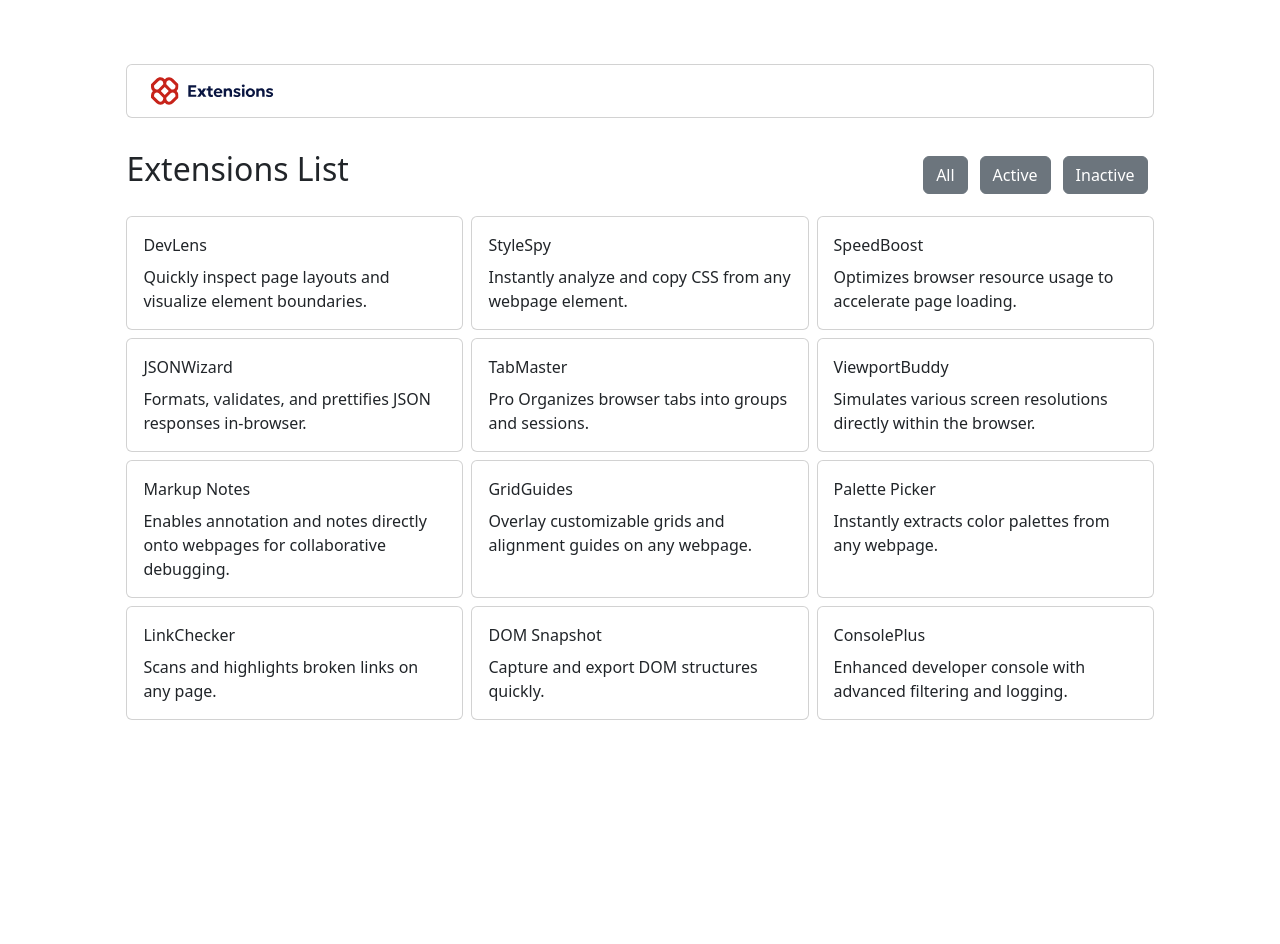
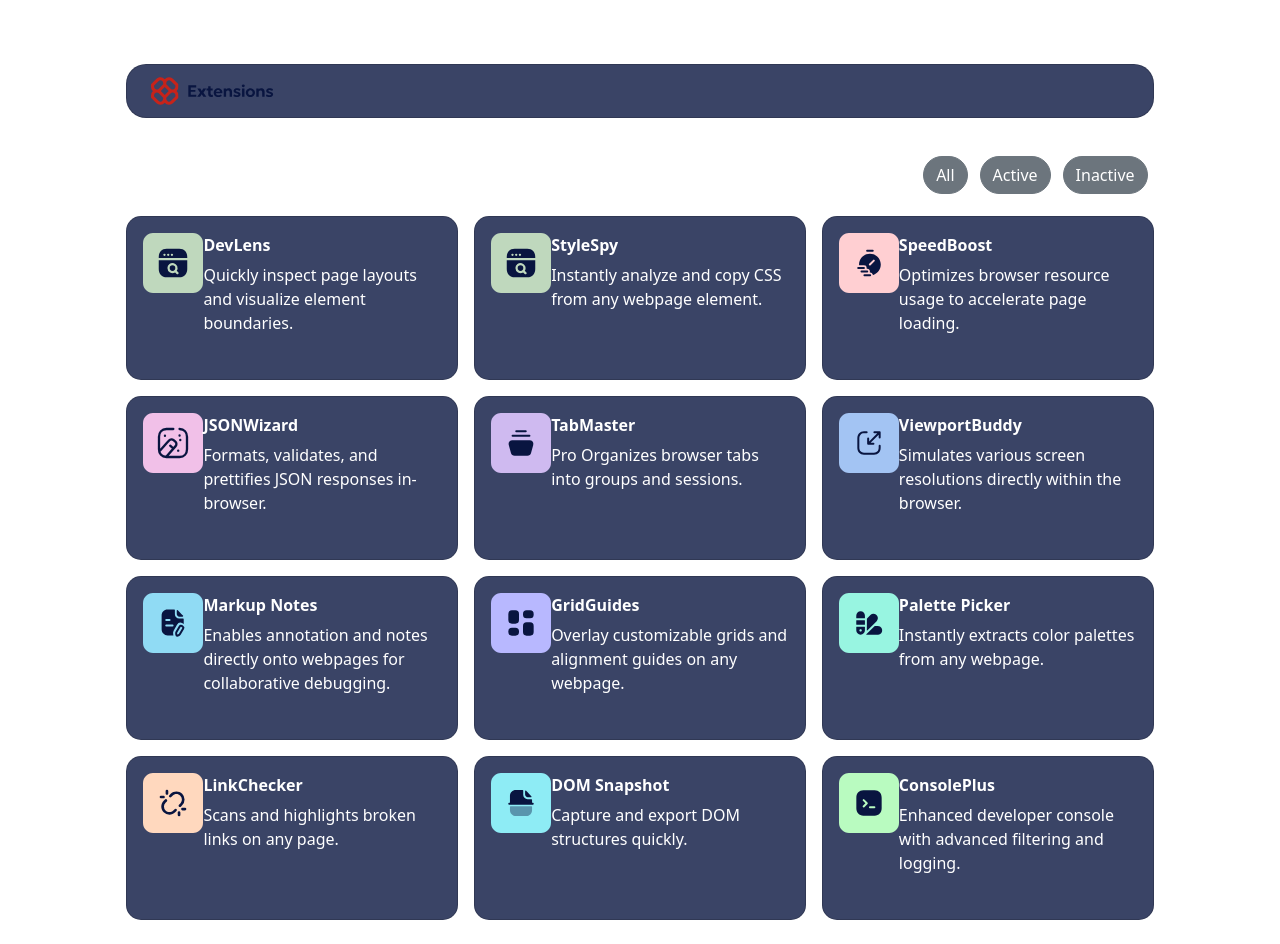
Before and after one commit to YrakovPavel/html-css-train, a Vue app: page / in a window 1280 px wide. Before the commit the page ends 800 px from the top, so only its background shows below. Built offline with nearby package versions, Linux system fonts and the light colour scheme.

Commit message:
work in progress

```diff
--- a/index.html
+++ b/index.html
@@ -6,7 +6,7 @@
     <meta name="viewport" content="width=device-width, initial-scale=1.0">
     <link href="/node_modules/bootstrap/dist/css/bootstrap.min.css" rel="stylesheet">
     <link href="/src/assets/main.css" rel="stylesheet">
-    <title>Vite App</title>
+    <title>Extension manager UI</title>
   </head>
   <body>
     <div id="app"></div>
--- a/src/App.vue
+++ b/src/App.vue
@@ -1,4 +1,81 @@
 <script setup lang="ts">
+import ExtensionComponent from "@/components/ExtensionComponent.vue";
+import type {Extension} from "@/types/Extension.ts";
+
+const extensionArray: Extension[] = [];
+
+extensionArray.push({
+  name: "DevLens",
+  description: "Quickly inspect page layouts and visualize element boundaries.",
+  image: "logo-devlens.svg",
+  is_deleted: false
+})
+extensionArray.push({
+  name: "StyleSpy",
+  description: "Instantly analyze and copy CSS from any webpage element.",
+  image: "logo-devlens.svg",
+  is_deleted: false
+})
+extensionArray.push({
+  name: "SpeedBoost",
+  description: "Optimizes browser resource usage to accelerate page loading.",
+  image: "logo-speed-boost.svg",
+  is_deleted: false
+})
+extensionArray.push({
+  name: "JSONWizard",
+  description: "Formats, validates, and prettifies JSON responses in-browser.",
+  image: "logo-json-wizard.svg",
+  is_deleted: false
+})
+extensionArray.push({
+  name: "TabMaster",
+  description: "Pro Organizes browser tabs into groups and sessions.",
+  image: "logo-tab-master-pro.svg",
+  is_deleted: false
+})
+extensionArray.push({
+  name: "ViewportBuddy",
+  description: "Simulates various screen resolutions directly within the browser.",
+  image: "logo-viewport-buddy.svg",
+  is_deleted: false
+})
+extensionArray.push({
+  name: "Markup Notes",
+  description: "Enables annotation and notes directly onto webpages for collaborative debugging.",
+  image: "logo-markup-notes.svg",
+  is_deleted: false
+})
+extensionArray.push({
+  name: "GridGuides",
+  description: "Overlay customizable grids and alignment guides on any webpage.",
+  image: "logo-grid-guides.svg",
+  is_deleted: false
+})
+extensionArray.push({
+  name: "Palette Picker",
+  description: "Instantly extracts color palettes from any webpage.",
+  image: "logo-palette-picker.svg",
+  is_deleted: false
+})
+extensionArray.push({
+  name: "LinkChecker",
+  description: "Scans and highlights broken links on any page.",
+  image: "logo-link-checker.svg",
+  is_deleted: false
+})
+extensionArray.push({
+  name: "DOM Snapshot",
+  description: "Capture and export DOM structures quickly.",
+  image: "logo-dom-snapshot.svg",
+  is_deleted: false
+})
+extensionArray.push({
+  name: "ConsolePlus",
+  description: "Enhanced developer console with advanced filtering and logging.",
+  image: "logo-console-plus.svg",
+  is_deleted: false
+})
 </script>
 
 <template>
@@ -19,78 +96,11 @@
           </div>
         </nav>
         <div class="all-elements">
-          <div class="card">
-            <div class="card-body">
-              <div class="card-title">DevLens</div>
-              <div class="card-text">Quickly inspect page layouts and visualize element boundaries.</div>
-            </div>
-          </div>
-          <div class="card">
-            <div class="card-body">
-              <div class="card-title">StyleSpy</div>
-              <div class="card-text"> Instantly analyze and copy CSS from any webpage element.</div>
-            </div>
-          </div>
-          <div class="card">
-            <div class="card-body">
-              <div class="card-title">SpeedBoost</div>
-              <div class="card-text">Optimizes browser resource usage to accelerate page loading. </div>
-            </div>
-          </div>
-          <div class="card">
-            <div class="card-body">
-              <div class="card-title">JSONWizard</div>
-              <div class="card-text">Formats, validates, and prettifies JSON responses in-browser.</div>
-            </div>
-          </div>
-          <div class="card">
-            <div class="card-body">
-              <div class="card-title">TabMaster</div>
-              <div class="card-text">Pro Organizes browser tabs into groups and sessions.</div>
-            </div>
-          </div>
-          <div class="card">
-            <div class="card-body">
-              <div class="card-title">ViewportBuddy</div>
-              <div class="card-text">Simulates various screen resolutions directly within the browser.</div>
-            </div>
-          </div>
-          <div class="card">
-            <div class="card-body">
-              <div class="card-title">Markup Notes</div>
-              <div class="card-text">Enables annotation and notes directly onto webpages for collaborative debugging.</div>
-            </div>
-          </div>
-          <div class="card">
-            <div class="card-body">
-              <div class="card-title">GridGuides</div>
-              <div class="card-text">Overlay customizable grids and alignment guides on any webpage.</div>
-            </div>
-          </div>
-          <div class="card">
-            <div class="card-body">
-              <div class="card-title">Palette Picker</div>
-              <div class="card-text">Instantly extracts color palettes from any webpage.</div>
-            </div>
-          </div>
-          <div class="card">
-            <div class="card-body">
-              <div class="card-title">LinkChecker</div>
-              <div class="card-text">Scans and highlights broken links on any page.</div>
-            </div>
-          </div>
-          <div class="card">
-            <div class="card-body">
-              <div class="card-title">DOM Snapshot</div>
-              <div class="card-text">Capture and export DOM structures quickly.</div>
-            </div>
-          </div>
-          <div class="card">
-            <div class="card-body">
-              <div class="card-title">ConsolePlus</div>
-              <div class="card-text">Enhanced developer console with advanced filtering and logging.</div>
-            </div>
-          </div>
+          <ExtensionComponent
+              v-for="(item, index) in extensionArray"
+              :extension="item"
+              :key="index">
+          </ExtensionComponent>
         </div>
       </div>
     </main>
@@ -98,5 +108,53 @@
 </template>
 
 <style scoped>
+.main-frame{
+  width: 100%;
+  height: 100%;
+  padding: 24px;
+}
 
+h2{
+  color: white;
+}
+
+header{
+  margin-bottom: 32px;
+  width: 100%;
+}
+
+.card-logo-image{
+  background-color: color-mix(in srgb, #091540, white 20%);
+  border-radius: 20px;
+}
+
+.logo-image{
+  margin-left: 24px;
+  margin-bottom: 12px;
+  margin-top: 12px;
+  width: 12%;
+}
+
+nav{
+  display:flex;
+  flex-direction: row;
+  justify-content: space-between;
+  margin-bottom: 16px;
+}
+
+.buttons-group{
+  display: flex;
+  padding: 6px;
+  gap: 12px;
+}
+
+.btn{
+  border-radius: 20px;
+}
+
+.all-elements{
+  display: grid;
+  grid-template-columns: 1fr 1fr 1fr;
+  gap: 16px;
+}
 </style>
--- a/src/assets/main.css
+++ b/src/assets/main.css
@@ -5,52 +5,3 @@ body{
     box-sizing: border-box;
     padding: 5vh 8vw;
 }
-.main-frame{
-    width: 100%;
-    height: 100%;
-    padding: 24px;
-}
-
-h2{
-    color: white;
-}
-
-header{
-    margin-bottom: 32px;
-    width: 100%;
-}
-
-.card-logo-image{
-    background-color: color-mix(in srgb, #091540, white 20%);
-    border-radius: 20px;
-}
-
-.logo-image{
-    margin-left: 24px;
-    margin-bottom: 12px;
-    margin-top: 12px;
-    width: 12%;
-}
-
-nav{
-    display:flex;
-    flex-direction: row;
-    justify-content: space-between;
-    margin-bottom: 16px;
-}
-
-.buttons-group{
-    display: flex;
-    padding: 6px;
-    gap: 12px;
-}
-
-.btn{
-    border-radius: 20px;
-}
-
-.all-elements{
-    display: grid;
-    grid-template-columns: 1fr 1fr 1fr;
-    gap: 8px;
-}
--- /dev/null
+++ b/src/components/ExtensionComponent.vue
@@ -0,0 +1,38 @@
+<script setup lang="ts">
+import type {Extension} from "@/types/Extension.ts";
+
+const props = defineProps<{extension: Extension}>()
+</script>
+
+<template>
+  <div class="card" v-if="!props.extension.is_deleted">
+    <div class="card-body">
+      <img class="card-image" :src="'src/assets/images/' + props.extension.image" alt="image of extension">
+      <div class="card-title"><b>{{ props.extension.name }}</b></div>
+      <div class="card-text">{{ props.extension.description }}</div>
+    </div>
+  </div>
+</template>
+
+<style scoped>
+  .card{
+    border-radius: 15px;
+    background-color: color-mix(in srgb, #091540, white 20%);
+    color: white;
+  }
+  .card-body{
+    display: grid;
+    grid-auto-flow: column;
+    grid-auto-columns: 1fr 4fr;
+    grid-auto-rows: 30px 100px;
+    grid-template-areas: "img title"
+                         "space text";
+  }
+
+  .card-title{
+    grid-area: title;
+  }
+  .card-text{
+    grid-area: text;
+  }
+</style>
--- /dev/null
+++ b/src/types/Extension.ts
@@ -0,0 +1,6 @@
+export interface Extension{
+    name: string;
+    description: string;
+    image: string;
+    is_deleted: boolean;
+}
```
